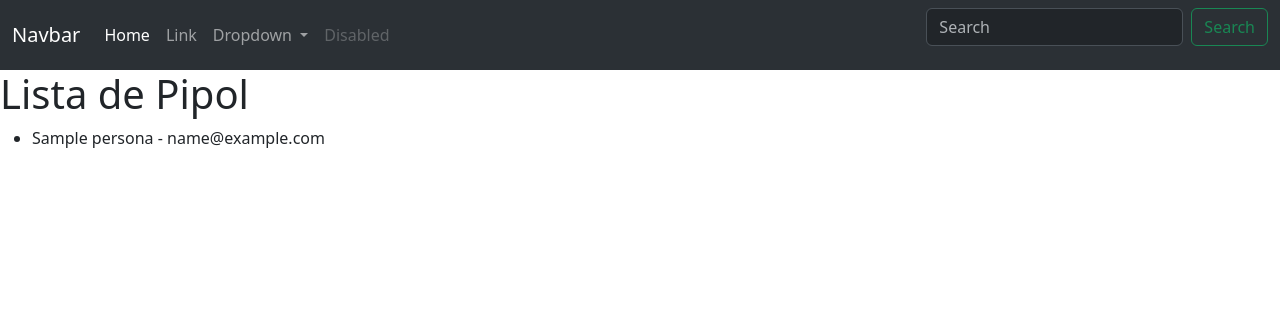
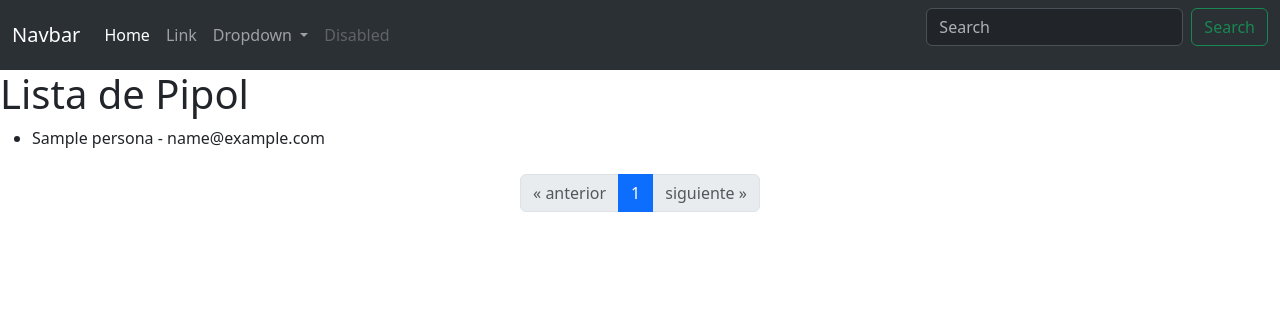
Before and after one commit to EmanuelCabrera973/trabajo-2-v3, a Django app: template crud/templates/persona/lista.html in a window 1280 px wide. Shown: the top 330 px of the page. Run offline with Django 5.2, Linux system fonts and the light colour scheme; the template is opened without the code that fills it: most values are stand-ins (such as "Sample title", 1, 10 or a date in 2020).

Commit message:
aplicacion del paginator

```diff
--- a/crud/persona/views.py
+++ b/crud/persona/views.py
@@ -10,6 +10,7 @@ class PersonaListView(ListView):
     model = Persona
     template_name = "persona/lista.html"
     context_object_name = "personas"
+    paginate_by = 10
 
 class PersonaDetailView(DetailView):
     model = Persona
--- /dev/null
+++ b/crud/templates/paginator.html
@@ -0,0 +1,43 @@
+<nav aria-label="Page navigation">
+    <ul class="pagination justify-content-center mt-4">
+
+        {% if page_obj.has_previous %}
+            <li class="page-item">
+                <a class="page-link" href="?page={{ page_obj.previous_page_number }}">
+                    &laquo; anterior
+                </a>
+            </li>
+        {% else %}
+            <li class="page-item disabled">
+                <span class="page-link">&laquo; anterior</span>
+            </li>
+        {% endif %}
+
+        {% for num in page_obj.paginator.page_range %}
+            {% if num > page_obj.number|add:"-3" and num < page_obj.number|add:'3' %}
+                {% if num == page_obj.number %}
+                    <li class="page-item active" aria-current="page">
+                        <span class="page-link">{{ num }}</span>
+                    </li>
+                {% else %}
+                    <li class="page-item">
+                        <a class="page-link" href="?page={{ num }}">{{ num }}</a>
+                    </li>
+                {% endif %}
+            {% endif %}
+        {% endfor %}
+
+        {% if page_obj.has_next %}
+            <li class="page-item">
+                <a class="page-link" href="?page={{ page_obj.next_page_number }}">
+                    siguiente &raquo;
+                </a>
+            </li>
+        {% else %}
+            <li class="page-item disabled">
+                <span class="page-link">siguiente &raquo;</span>
+            </li>
+        {% endif %}
+
+    </ul>
+</nav>
--- a/crud/templates/persona/lista.html
+++ b/crud/templates/persona/lista.html
@@ -8,6 +8,7 @@
                 <li>{{ persona.nombre }} - {{ persona.email }}</li>
             {% endfor %}
         </ul>
+        {% include "paginator.html" %}
     {% else %}
         <p>No hay personas registradas.</p>
     {% endif %}
```
